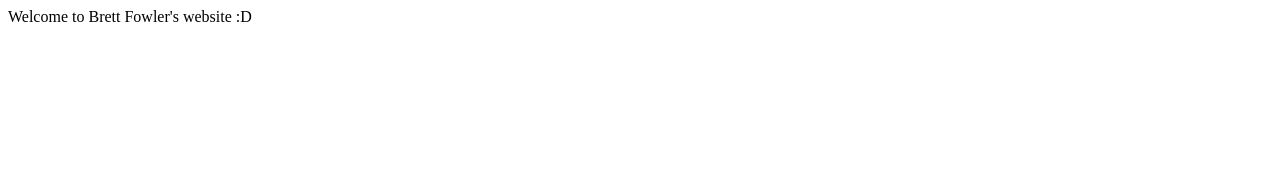
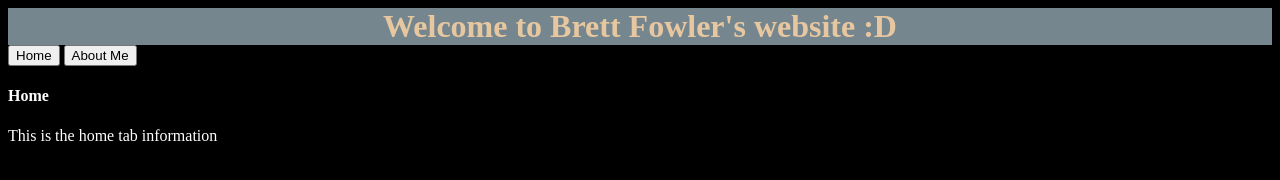
Before and after one commit to b16fowler/b16fowler.github.io, a website: page index.html in a window 1280 px wide. Drawn offline with Linux system fonts and the light colour scheme.

Commit message:
Began work on content tabs

```diff
--- a/index.css
+++ b/index.css
@@ -0,0 +1,24 @@
+.dark-mode {
+  background-color: black;
+  color: white;
+}
+
+h1 {
+  background-color: rgb(117, 134, 143);
+  color: rgb(231, 199, 160);
+  text-align: center;
+  margin: 0%;
+  padding: 0%;
+}
+
+.tab {
+  overflow: hidden;
+}
+
+.tab-link :active {
+  background-color: #d74242;
+}
+
+.tab button {
+  cursor: pointer;
+}
--- a/index.html
+++ b/index.html
@@ -3,9 +3,35 @@
   <head>
     <meta charset="UTF-8" />
     <meta name="viewport" content="width=device-width, initial-scale=1.0" />
+    <link rel="stylesheet" href="index.css" />
     <title>Brett Fowler's Page</title>
   </head>
-  <body>
-    Welcome to Brett Fowler's website :D
+  <body class="dark-mode">
+    <h1>Welcome to Brett Fowler's website :D</h1>
+    <div class="tab">
+      <button
+        id="home-tab-link"
+        class="tab-link active"
+        onclick="handleTabClick(event, 'home')"
+      >
+        Home
+      </button>
+      <button
+        id="about-tab-link"
+        class="tab-link"
+        onclick="handleTabClick(event, 'about')"
+      >
+        About Me
+      </button>
+    </div>
+    <div id="home-content" class="tab-content" style="display: block">
+      <h4>Home</h4>
+      <p>This is the home tab information</p>
+    </div>
+    <div id="about-content" class="tab-content" style="display: none">
+      <h4>About Me</h4>
+      <p>This is the about me tab information</p>
+    </div>
   </body>
+  <script src="index.js"></script>
 </html>
--- /dev/null
+++ b/index.js
@@ -0,0 +1,24 @@
+function handleTabClick(e, tab) {
+  e.preventDefault();
+
+  // Element of tab that was clicked
+  const tabLink = document.querySelector(`#${tab}-tab-link`);
+  // Tab-content of tab that was clicked
+  const tabContent = document.querySelector(`#${tab}-content`);
+
+  // Make all tabs inactive
+  const tabs = document.querySelectorAll(".tab-link");
+  tabs.forEach((tab) => {
+    tab.classList.remove("active");
+  });
+
+  // Hide all tab content
+  const tabContents = document.querySelectorAll(".tab-content");
+  tabContents.forEach((tab) => {
+    tab.style.display = "none";
+  });
+
+  // Add active to correct tab's class and unhide that tabs content
+  tabLink.classList.toggle("active");
+  tabContent.style.display = "block";
+}
```
